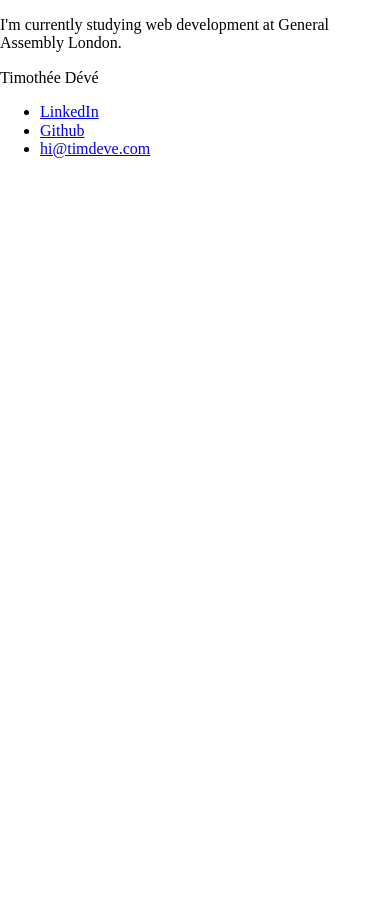
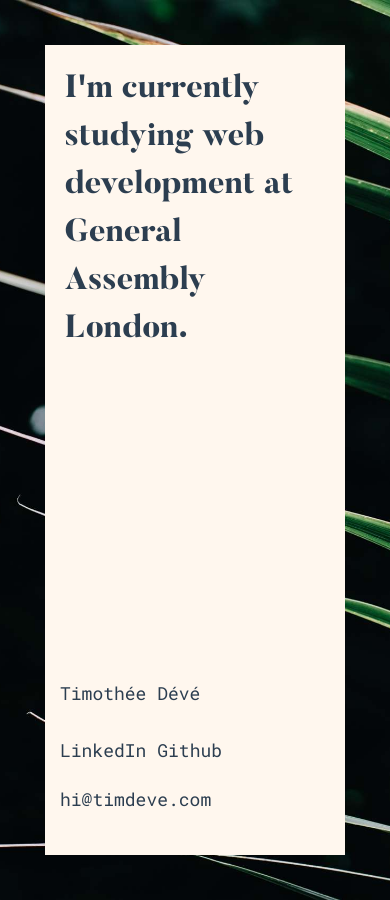
Before and after one commit to TimDeve/timdeve.github.io, a Jekyll site: the page index.html, which Jekyll copies as it is, in a window 390 px wide. Built offline with Jekyll 4.4.1, drawn with Linux system fonts in a browser that asks for light colours; nearby versions of some CDN libraries.

Commit message:
Homepage functional

```diff
--- a/_sass/_base.scss
+++ b/_sass/_base.scss
@@ -1,129 +1,206 @@
-@font-face {
-    font-family: 'butlerextrabold';
-    src: url('../fonts/butler_extrabold.eot');
-    src: url('../fonts/butler_extrabold.eot?#iefix') format('embedded-opentype'),
-         url('../fonts/butler_extrabold.woff2') format('woff2'),
-         url('../fonts/butler_extrabold.woff') format('woff'),
-         url('../fonts/butler_extrabold.ttf') format('truetype'),
-         url('../fonts/butler_extrabold.svg#butlerextrabold') format('svg');
-    font-weight: normal;
-    font-style: normal;
-
+/**
+ * Reset some basic elements
+ */
+body, h1, h2, h3, h4, h5, h6,
+p, blockquote, pre, hr,
+dl, dd, ol, ul, figure {
+    margin: 0;
+    padding: 0;
 }
 
+
+
+/**
+ * Basic styling
+ */
 body {
-  font-family: 'Roboto Mono', monospace;
-  background-color: #fff7ee;
-  color: #2c3e50;
-  background: url("../img/1.jpg") no-repeat center center fixed;
-  background-size: cover;
-  margin: 5vh;
+    font: $base-font-weight #{$base-font-size}/#{$base-line-height} $base-font-family;
+    color: $text-color;
+    background-color: $background-color;
+    -webkit-text-size-adjust: 100%;
+    -webkit-font-feature-settings: "kern" 1;
+    -moz-font-feature-settings: "kern" 1;
+    -o-font-feature-settings: "kern" 1;
+    font-feature-settings: "kern" 1;
+    font-kerning: normal;
 }
 
-.mainContainer {
-  position: relative;
-  background-color: #fff7ee;
-  width: 100%;
-  min-height: 90vh;
+
+
+/**
+ * Set `margin-bottom` to maintain vertical rhythm
+ */
+h1, h2, h3, h4, h5, h6,
+p, blockquote, pre,
+ul, ol, dl, figure,
+%vertical-rhythm {
+    margin-bottom: $spacing-unit / 2;
 }
 
-.message {
-  padding-top: 20vh;
-  padding-left: 5vw;
-  font-family: 'butlerextrabold', serif;
-  font-size: 36px;
-  max-width: 50%;
+
+
+/**
+ * Images
+ */
+img {
+    max-width: 100%;
+    vertical-align: middle;
 }
 
-.footer {
-  position: absolute;
-  font-size: 18px;
-  width: 90%;
-  bottom: 0;
-  padding: 5%;
+
+
+/**
+ * Figures
+ */
+figure > img {
+    display: block;
 }
 
-.name {
-  display: inline-block;
-  float: left;
+figcaption {
+    font-size: $small-font-size;
 }
 
-.contact {
-  display: inline-block;
-  float: right;
+
+
+/**
+ * Lists
+ */
+ul, ol {
+    margin-left: $spacing-unit;
 }
 
-.contact ul {
-  display: inline-block;
-  margin: 0;
+li {
+    > ul,
+    > ol {
+         margin-bottom: 0;
+    }
 }
 
-.contact li {
-  display: inline-block;
-  margin-left: 20px;
+
+
+/**
+ * Headings
+ */
+h1, h2, h3, h4, h5, h6 {
+    font-weight: $base-font-weight;
 }
 
-  .contact a {
-    color: #2c3e50;
-  text-decoration: none;
-  position: relative;
-  display: inline-block;
-  padding-bottom: 2px;
+
+
+/**
+ * Links
+ */
+a {
+    color: $brand-color;
+    text-decoration: none;
+
+    &:visited {
+        color: darken($brand-color, 15%);
+    }
+
+    &:hover {
+        color: $text-color;
+        text-decoration: underline;
+    }
 }
 
-.contact a .link-underline {
-  display: inline-block;
-  width: 0px;
-  height: 2px;
-  background: #2c3e50;
-  position: absolute;
-  bottom: 0;
-  left: 0;
-  transition: 0.15s ease-out;
+
+
+/**
+ * Blockquotes
+ */
+blockquote {
+    color: $grey-color;
+    border-left: 4px solid $grey-color-light;
+    padding-left: $spacing-unit / 2;
+    font-size: 18px;
+    letter-spacing: -1px;
+    font-style: italic;
+
+    > :last-child {
+        margin-bottom: 0;
+    }
 }
 
-.contact a:hover .link-underline {
-  width: 100%;
+
+
+/**
+ * Code formatting
+ */
+pre,
+code {
+    font-size: 15px;
+    border: 1px solid $grey-color-light;
+    border-radius: 3px;
+    background-color: #eef;
 }
 
-@media screen and (max-width: 700px) {
-
-  .message {
-    max-width: 80%;
-  }
-
-  .name {
-    display: block;
-    margin-top: 20px;
-    margin-bottom: 10px;
-    width: 100%;
-  }
-
-  .contact {
-    display: block;
-    float: left;
-  }
-
-  .contact ul {
-    padding: 0;
-  }
-
-  .contact li {
-    margin-top: 20px;
-    margin-left: 0;
-  }
-
+code {
+    padding: 1px 5px;
 }
 
-@media screen and (max-width: 450px) {
+pre {
+    padding: 8px 12px;
+    overflow-x: auto;
 
-  .message {
-    width: 100%;
-    padding-top: 20px;
-    font-size: 32px;
-  }
+    > code {
+        border: 0;
+        padding-right: 0;
+        padding-left: 0;
+    }
+}
 
-  .footer {
-    padding-bottom: 40px;
-  }
+
+
+/**
+ * Wrapper
+ */
+.wrapper {
+    max-width: -webkit-calc(#{$content-width} - (#{$spacing-unit} * 2));
+    max-width:         calc(#{$content-width} - (#{$spacing-unit} * 2));
+    margin-right: auto;
+    margin-left: auto;
+    padding-right: $spacing-unit;
+    padding-left: $spacing-unit;
+    @extend %clearfix;
+
+    @include media-query($on-laptop) {
+        max-width: -webkit-calc(#{$content-width} - (#{$spacing-unit}));
+        max-width:         calc(#{$content-width} - (#{$spacing-unit}));
+        padding-right: $spacing-unit / 2;
+        padding-left: $spacing-unit / 2;
+    }
 }
+
+
+
+/**
+ * Clearfix
+ */
+%clearfix {
+
+    &:after {
+        content: "";
+        display: table;
+        clear: both;
+    }
+}
+
+
+
+/**
+ * Icons
+ */
+.icon {
+
+    > svg {
+        display: inline-block;
+        width: 16px;
+        height: 16px;
+        vertical-align: middle;
+
+        path {
+            fill: $grey-color;
+        }
+    }
+}
--- /dev/null
+++ b/_sass/_main.scss
@@ -0,0 +1,129 @@
+@font-face {
+    font-family: 'butlerextrabold';
+    src: url('../fonts/butler_extrabold.eot');
+    src: url('../fonts/butler_extrabold.eot?#iefix') format('embedded-opentype'),
+         url('../fonts/butler_extrabold.woff2') format('woff2'),
+         url('../fonts/butler_extrabold.woff') format('woff'),
+         url('../fonts/butler_extrabold.ttf') format('truetype'),
+         url('../fonts/butler_extrabold.svg#butlerextrabold') format('svg');
+    font-weight: normal;
+    font-style: normal;
+
+}
+
+body {
+  font-family: 'Roboto Mono', monospace;
+  background-color: #fff7ee;
+  color: #2c3e50;
+  background: url("../img/1.jpg") no-repeat center center fixed;
+  background-size: cover;
+  margin: 5vh;
+}
+
+.mainContainer {
+  position: relative;
+  background-color: #fff7ee;
+  width: 100%;
+  min-height: 90vh;
+}
+
+.message {
+  padding-top: 20vh;
+  padding-left: 5vw;
+  font-family: 'butlerextrabold', serif;
+  font-size: 36px;
+  max-width: 50%;
+}
+
+.footer {
+  position: absolute;
+  font-size: 18px;
+  width: 90%;
+  bottom: 0;
+  padding: 5%;
+}
+
+.name {
+  display: inline-block;
+  float: left;
+}
+
+.contact {
+  display: inline-block;
+  float: right;
+}
+
+.contact ul {
+  display: inline-block;
+  margin: 0;
+}
+
+.contact li {
+  display: inline-block;
+  margin-left: 20px;
+}
+
+  .contact a {
+    color: #2c3e50;
+  text-decoration: none;
+  position: relative;
+  display: inline-block;
+  padding-bottom: 2px;
+}
+
+.contact a .link-underline {
+  display: inline-block;
+  width: 0px;
+  height: 2px;
+  background: #2c3e50;
+  position: absolute;
+  bottom: 0;
+  left: 0;
+  transition: 0.15s ease-out;
+}
+
+.contact a:hover .link-underline {
+  width: 100%;
+}
+
+@media screen and (max-width: 700px) {
+
+  .message {
+    max-width: 80%;
+  }
+
+  .name {
+    display: block;
+    margin-top: 20px;
+    margin-bottom: 10px;
+    width: 100%;
+  }
+
+  .contact {
+    display: block;
+    float: left;
+  }
+
+  .contact ul {
+    padding: 0;
+  }
+
+  .contact li {
+    margin-top: 20px;
+    margin-left: 0;
+  }
+
+}
+
+@media screen and (max-width: 450px) {
+
+  .message {
+    width: 100%;
+    padding-top: 20px;
+    font-size: 32px;
+  }
+
+  .footer {
+    padding-bottom: 40px;
+  }
+}
--- a/css/main.scss
+++ b/css/main.scss
@@ -48,5 +48,6 @@ $on-laptop:        800px;
 // Import partials from `sass_dir` (defaults to `_sass`)
 @import
         "base",
+        "main",
         "syntax-highlighting"
 ;
--- a/index.html
+++ b/index.html
@@ -7,7 +7,7 @@
   <link rel="icon" href="img/favicon.ico" type="image/x-icon" />
   <link rel="stylesheet" href="https://cdnjs.cloudflare.com/ajax/libs/normalize/3.0.3/normalize.min.css">
   <link href='https://fonts.googleapis.com/css?family=Roboto+Mono' rel='stylesheet' type='text/css'>
-  <link rel="stylesheet" type="text/css" href="css/index.css">
+  <link rel="stylesheet" type="text/css" href="css/main.css">
   <script type="text/javascript" src="js/jquery.min.js"></script>
   <script type="text/javascript" src="js/index.js"></script>
 </head>
```
Also changed, not shown: 1 other file.
